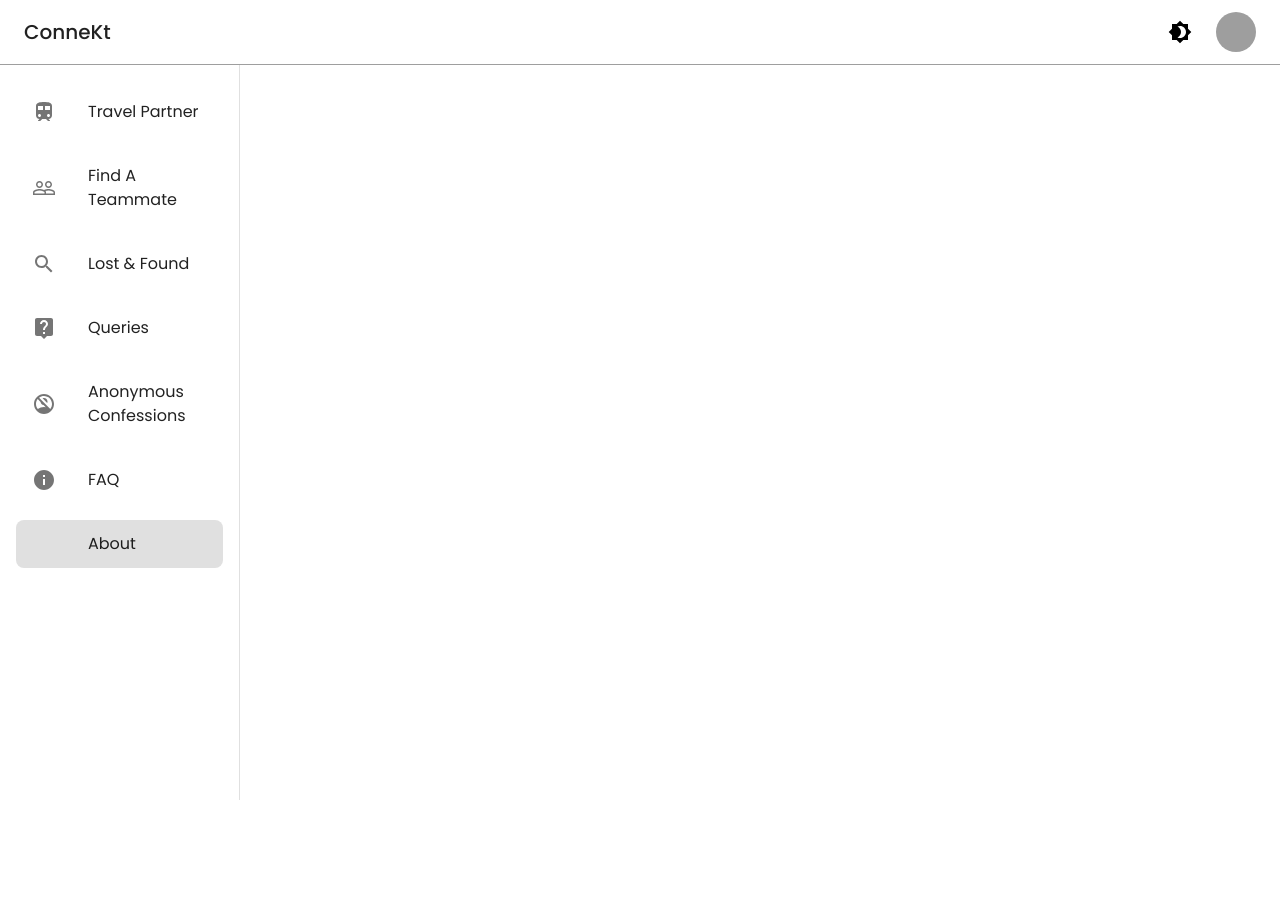
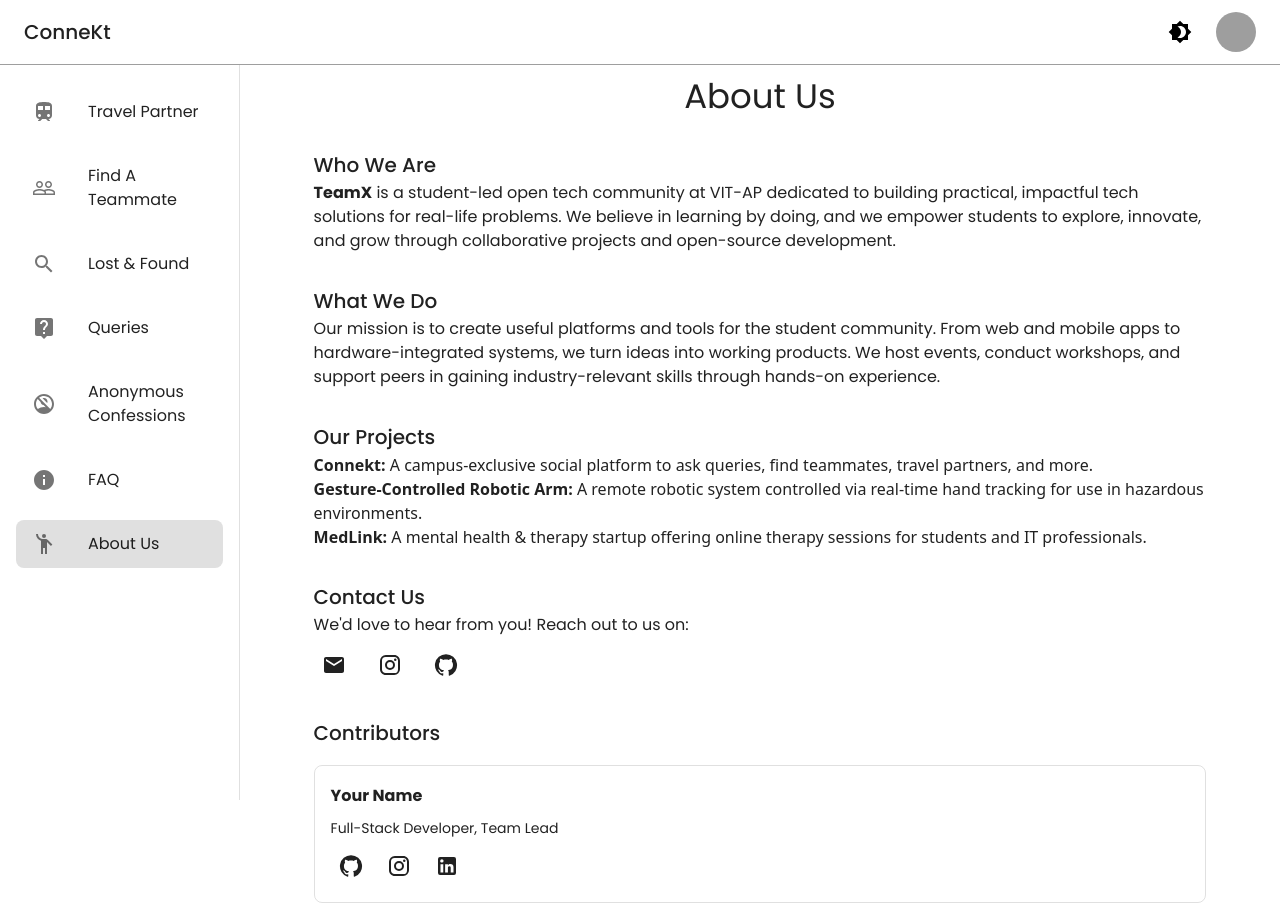
Before and after one commit to TeamXVit/connekt, a React (Vite) app in the folder frontend/: page /about in a window 1280 px wide. Shown: the top 917 px of the page. Before the commit the page ends 800 px from the top, so only its background shows below. Built offline with nearby package versions, Linux system fonts and the light colour scheme; no server answers; grey boxes are pictures that could not be loaded.

Commit message:
added about us

```diff
--- a/frontend/src/components/Sidebar.jsx
+++ b/frontend/src/components/Sidebar.jsx
@@ -1,15 +1,24 @@
 import { useState } from "react";
 import { useLocation, useNavigate } from "react-router";
 import { useTheme, useMediaQuery } from "@mui/material";
-import { Drawer, IconButton, List, ListItem, ListItemIcon, ListItemText, Typography } from "@mui/material";
+import {
+  Drawer,
+  IconButton,
+  List,
+  ListItem,
+  ListItemIcon,
+  ListItemText,
+  Typography,
+} from "@mui/material";
 import { useSwipeable } from "react-swipeable";
-import TrainIcon from '@mui/icons-material/Train';
-import SearchIcon from '@mui/icons-material/Search';
-import PeopleOutlineIcon from '@mui/icons-material/PeopleOutline';
-import LiveHelpIcon from '@mui/icons-material/LiveHelp';
-import MenuIcon from '@mui/icons-material/Menu';
-import InfoIcon from '@mui/icons-material/Info';
-import NoAccountsIcon from '@mui/icons-material/NoAccounts';
+import TrainIcon from "@mui/icons-material/Train";
+import SearchIcon from "@mui/icons-material/Search";
+import PeopleOutlineIcon from "@mui/icons-material/PeopleOutline";
+import LiveHelpIcon from "@mui/icons-material/LiveHelp";
+import MenuIcon from "@mui/icons-material/Menu";
+import InfoIcon from "@mui/icons-material/Info";
+import NoAccountsIcon from "@mui/icons-material/NoAccounts";
+import EmojiPeopleIcon from "@mui/icons-material/EmojiPeople";
 
 const drawerWidth = 240;
 
@@ -32,9 +41,13 @@
     { page: "Find A Teammate", icon: <PeopleOutlineIcon />, link: "/teammate" },
     { page: "Lost & Found", icon: <SearchIcon />, link: "/lostandfound" },
     { page: "Queries", icon: <LiveHelpIcon />, link: "/queries" },
-        { page: "Anonymous Confessions", icon: <NoAccountsIcon />, link: "/anonymous" },
+    {
+      page: "Anonymous Confessions",
+      icon: <NoAccountsIcon />,
+      link: "/anonymous",
+    },
     { page: "FAQ", icon: <InfoIcon />, link: "/faq" },
-        { page: "About", icon: <></>, link: "/about" },
+    { page: "About Us", icon: <EmojiPeopleIcon />, link: "/about" },
   ];
 
   const swipeHandlers = useSwipeable({
@@ -53,21 +66,34 @@
           edge="start"
           color="inherit"
           aria-label="menu"
-                    sx={{ position: "fixed", top: 7, left: 13, zIndex: 1300, color: "text.primary" }}
+          sx={{
+            position: "fixed",
+            top: 7,
+            left: 13,
+            zIndex: 1300,
+            color: "text.primary",
+          }}
           onClick={() => toggleDrawer(true)}
         >
           <MenuIcon />
         </IconButton>
       )}
-            <div {...swipeHandlers} style={{ width: "100vw", height: "100vh", position: "absolute", top: 0, left: 0 }} />
+      <div
+        {...swipeHandlers}
+        style={{
+          width: "100vw",
+          height: "100vh",
+          position: "absolute",
+          top: 0,
+          left: 0,
+        }}
+      />
 
       <Drawer
         open={isLargeScreen ? true : open}
         variant={isLargeScreen ? "permanent" : "temporary"}
         onClose={() => toggleDrawer(false)}
         sx={{
-                    bgcolor: "transparent",
-                    justifyContent: "space-between",
           width: drawerWidth,
           flexShrink: 0,
           "& .MuiDrawer-paper": {
@@ -75,17 +101,42 @@
             boxSizing: "border-box",
             p: 2,
             bgcolor: theme.palette.mode === "dark" ? "#121212" : "white",
-                        color: "text.primary"
+            color: "text.primary",
+            overflowY: "auto", // ensures scroll if content overflows
+
+            // Scrollbar styling
+            "&::-webkit-scrollbar": {
+              width: "8px",
+            },
+            "&::-webkit-scrollbar-track": {
+              backgroundColor: "transparent",
+            },
+            "&::-webkit-scrollbar-thumb": {
+              backgroundColor: theme.palette.mode === "dark" ? "#555" : "#bbb",
+              borderRadius: "4px",
+            },
+            "&::-webkit-scrollbar-thumb:hover": {
+              backgroundColor: theme.palette.mode === "dark" ? "#777" : "#999",
+            },
+            scrollbarWidth: "thin",
+            scrollbarColor: `${
+              theme.palette.mode === "dark"
+                ? "#555 transparent"
+                : "#bbb transparent"
+            }`,
           },
         }}
       >
-                <Typography variant="h5" sx={{ mb: 2, color: "transparent" }}>_</Typography>
+        <Typography variant="h5" sx={{ mb: 2, color: "transparent" }}>
+          _
+        </Typography>
         <List sx={{ mt: 2, display: "flex", flexDirection: "column", gap: 2 }}>
           {navLinks.map((navLink, index) => (
             <ListItem
               key={index}
               sx={{
-                                bgcolor: location.pathname === navLink.link
+                bgcolor:
+                  location.pathname === navLink.link
                     ? theme.palette.mode === "dark"
                       ? theme.palette.grey[900]
                       : theme.palette.grey[300]
--- a/frontend/src/pages/user/About.jsx
+++ b/frontend/src/pages/user/About.jsx
@@ -1,8 +1,134 @@
+import {
+    Box,
+    Container,
+    Link,
+    Typography,
+    Avatar,
+    IconButton,
+  } from "@mui/material";
+  import GitHubIcon from "@mui/icons-material/GitHub";
+  import InstagramIcon from "@mui/icons-material/Instagram";
+  import LinkedInIcon from "@mui/icons-material/LinkedIn";
+  import EmailIcon from "@mui/icons-material/Email";
 
+  const teamMembers = [
+    {
+      name: "Your Name",
+      role: "Full-Stack Developer, Team Lead",
+      github: "https://github.com/prodev717",
+      instagram: "https://instagram.com/your_insta",
+      linkedin: "https://linkedin.com/in/your_profile",
+    },
+    {
+      name: "Contributor 2",
+      role: "UI/UX Designer",
+      github: "https://github.com/example",
+      instagram: "https://instagram.com/example",
+      linkedin: "https://linkedin.com/in/example",
+    },
+    {
+      name: "Contributor 3",
+      role: "Backend Developer",
+      github: "https://github.com/example2",
+      instagram: "https://instagram.com/example2",
+      linkedin: "https://linkedin.com/in/example2",
+    },
+    // Add more team members here
+  ];
 
-export default function About() {
+  export default function About() {
     return (
-        <h1>About
-        </h1>
-    )
-}
+      <Container
+        maxWidth={false}
+        sx={{
+          bgcolor: "background.default",
+          color: "text.primary",
+          minHeight: "100vh",
+          pt: "75px",
+          pb: "30px",
+          display: "flex",
+          flexDirection: "column",
+          alignItems: { sm: "center", lg: "none" },
+          gap: 4,
+        }}
+      >
+        <Typography variant="h4">About Us</Typography>
+
+        <Box sx={{ width: "90%" }}>
+          <Typography variant="h6">Who We Are</Typography>
+          <Typography>
+            <strong>TeamX</strong> is a student-led open tech community at VIT-AP dedicated to building practical, impactful tech solutions for real-life problems. We believe in learning by doing, and we empower students to explore, innovate, and grow through collaborative projects and open-source development.
+          </Typography>
+        </Box>
+
+        <Box sx={{ width: "90%" }}>
+          <Typography variant="h6">What We Do</Typography>
+          <Typography>
+            Our mission is to create useful platforms and tools for the student community. From web and mobile apps to hardware-integrated systems, we turn ideas into working products. We host events, conduct workshops, and support peers in gaining industry-relevant skills through hands-on experience.
+          </Typography>
+        </Box>
+
+        <Box sx={{ width: "90%" }}>
+          <Typography variant="h6">Our Projects</Typography>
+          <ul>
+            <li><strong>Connekt:</strong> A campus-exclusive social platform to ask queries, find teammates, travel partners, and more.</li>
+            <li><strong>Gesture-Controlled Robotic Arm:</strong> A remote robotic system controlled via real-time hand tracking for use in hazardous environments.</li>
+            <li><strong>MedLink:</strong> A mental health & therapy startup offering online therapy sessions for students and IT professionals.</li>
+            {/* Add more if needed */}
+          </ul>
+        </Box>
+
+        <Box sx={{ width: "90%" }}>
+          <Typography variant="h6">Contact Us</Typography>
+          <Typography>
+            We'd love to hear from you! Reach out to us on:
+          </Typography>
+          <Box sx={{ display: "flex", alignItems: "center", gap: 2, mt: 1 }}>
+            <IconButton href="mailto:connekt4vitap@gmail.com" color="inherit">
+              <EmailIcon />
+            </IconButton>
+            <IconButton href="https://instagram.com/teamx.vitap" target="_blank" color="inherit">
+              <InstagramIcon />
+            </IconButton>
+            <IconButton href="https://github.com/teamx-vitap" target="_blank" color="inherit">
+              <GitHubIcon />
+            </IconButton>
+          </Box>
+        </Box>
+
+        <Box sx={{ width: "90%" }}>
+          <Typography variant="h6">Contributors</Typography>
+          <Box sx={{ display: "flex", flexDirection: "column", gap: 2, mt: 2 }}>
+            {teamMembers.map((member, index) => (
+              <Box
+                key={index}
+                sx={{
+                  display: "flex",
+                  flexDirection: "column",
+                  gap: 1,
+                  p: 2,
+                  border: "1px solid",
+                  borderColor: "divider",
+                  borderRadius: 2,
+                }}
+              >
+                <Typography variant="subtitle1"><strong>{member.name}</strong></Typography>
+                <Typography variant="body2">{member.role}</Typography>
+                <Box sx={{ display: "flex", gap: 1 }}>
+                  <IconButton href={member.github} target="_blank" color="inherit">
+                    <GitHubIcon />
+                  </IconButton>
+                  <IconButton href={member.instagram} target="_blank" color="inherit">
+                    <InstagramIcon />
+                  </IconButton>
+                  <IconButton href={member.linkedin} target="_blank" color="inherit">
+                    <LinkedInIcon />
+                  </IconButton>
+                </Box>
+              </Box>
+            ))}
+          </Box>
+        </Box>
+      </Container>
+    );
+  }
```
Lines whose indentation alone changed are shown as unchanged.
